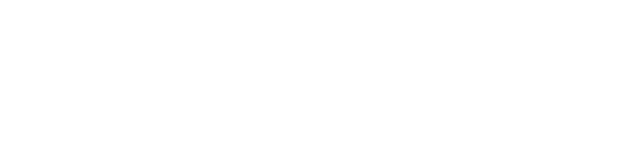
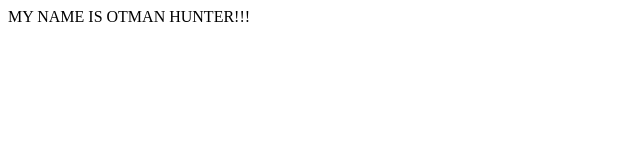
Before and after one commit to otmanhunter/first-github-project, a plain HTML site: page index.html in a window 1280 px wide. Shown: the whole page, without its empty margins (0-640 px from the left). Drawn offline with Linux system fonts and the light colour scheme.

Commit message:
Emphasise the name

```diff
--- a/index.html
+++ b/index.html
@@ -8,11 +8,6 @@
     <title>Test</title>
   </head>
   <body>
-    <header>
-      <div class="head">
-
-      </div>
-    </header>
-
+      MY NAME IS OTMAN HUNTER!!!
   </body>
   </html>
```
